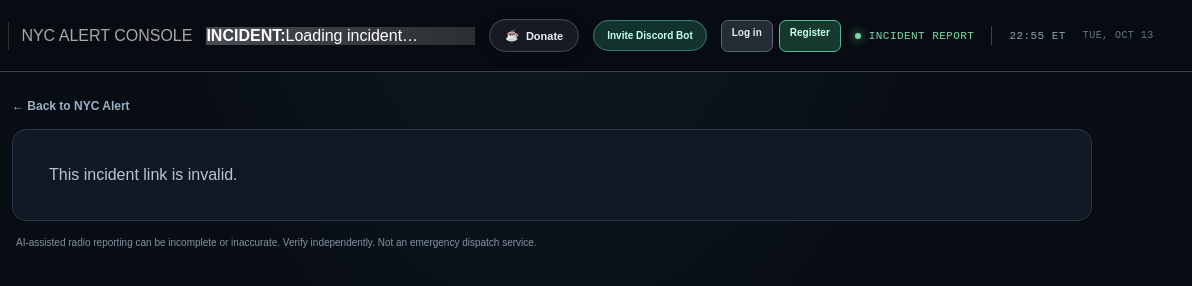
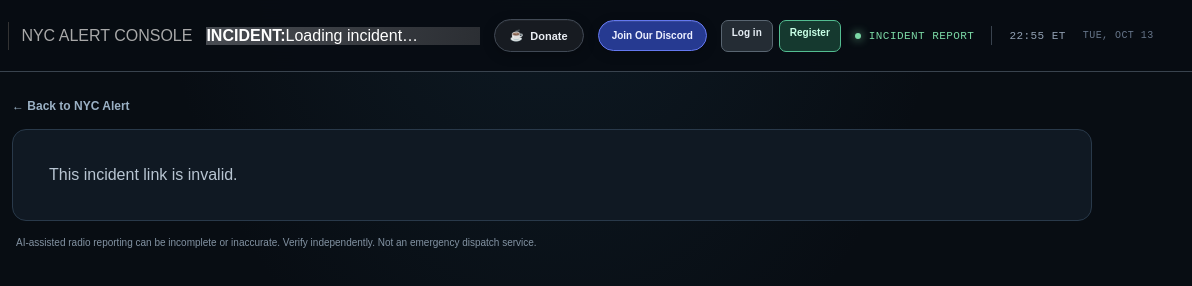
Before and after one commit to theaustinayers/NYCAlert, a website: page public/dashboard/incident.html in a window 1280 px wide. Shown: the full height of the page, 88-1280 px from the left. Drawn offline with nearby package versions, Linux system fonts and the light colour scheme.

Commit message:
Use blue Join Our Discord button

```diff
--- a/public/dashboard/activity.css
+++ b/public/dashboard/activity.css
@@ -9,7 +9,7 @@ body{background-color:#20262d;background-image:radial-gradient(ellipse at 55% -2
 .donate-button{display:inline-flex;align-items:center;justify-content:center;gap:7px;flex:0 0 auto;padding:9px 15px;border:1px solid #414955;border-radius:999px;background:#171b21;color:#e9edf3;text-decoration:none;font:600 11px var(--sans);white-space:nowrap;box-shadow:inset 0 1px rgba(255,255,255,.04),0 3px 12px rgba(0,0,0,.25);transition:background .15s ease,border-color .15s ease,transform .15s ease}
 .donate-button:hover{background:#242a32;border-color:#657181;color:#fff;text-decoration:none;transform:translateY(-1px)}
 .donate-button:focus-visible{outline:2px solid #9caebe;outline-offset:3px}
-.invite-button{display:inline-flex;align-items:center;justify-content:center;flex:0 0 auto;padding:9px 13px;border:1px solid #397b70;border-radius:999px;background:#12322d;color:#c4ffeb;text-decoration:none;font:600 10px var(--sans);white-space:nowrap;box-shadow:inset 0 1px rgba(255,255,255,.04);transition:background .15s ease,border-color .15s ease,transform .15s ease}.invite-button:hover{background:#19483f;border-color:#59b69e;color:#fff;text-decoration:none;transform:translateY(-1px)}.invite-button:focus-visible{outline:2px solid #7ce0b1;outline-offset:3px}.invite-button[hidden]{display:none}
+.invite-button{display:inline-flex;align-items:center;justify-content:center;flex:0 0 auto;padding:9px 13px;border:1px solid #6478ef;border-radius:999px;background:#263a91;color:#eef1ff;text-decoration:none;font:600 10px var(--sans);white-space:nowrap;box-shadow:inset 0 1px rgba(255,255,255,.08),0 3px 12px rgba(0,0,0,.2);transition:background .15s ease,border-color .15s ease,transform .15s ease}.invite-button:hover{background:#354db7;border-color:#8d9bff;color:#fff;text-decoration:none;transform:translateY(-1px)}.invite-button:focus-visible{outline:2px solid #aab5ff;outline-offset:3px}.invite-button[hidden]{display:none}
 .page-intro p,.stat-caption{text-transform:uppercase;letter-spacing:.035em}
 .incident-units{margin:5px 0;color:#c6d4e2;font-size:10px}
 .incident-box-number strong{color:#ffd68a}
--- a/public/dashboard/incident.html
+++ b/public/dashboard/incident.html
@@ -28,7 +28,7 @@
       </a>
       <div class="incident-ticker routine" id="incident-ticker" role="status" aria-live="polite"><span class="ticker-live-dot"></span><strong id="incident-ticker-label">INCIDENT:</strong><span id="incident-ticker-text">Loading incident…</span></div>
       <a class="donate-button" href="https://buymeacoffee.com/nycalert" target="_blank" rel="noopener noreferrer">☕ <span>Donate</span></a>
-      <a class="invite-button" id="invite-discord" href="https://discord.com/oauth2/authorize?client_id=1559381336744136764&amp;permissions=8&amp;integration_type=0&amp;scope=bot" target="_blank" rel="noopener noreferrer">Invite Discord Bot</a>
+      <a class="invite-button" id="invite-discord" href="https://discord.gg/EgkhPSZqtN" target="_blank" rel="noopener noreferrer" aria-label="Join Our Discord community">Join Our Discord</a>
       <div class="incident-auth-actions"><a class="account-button" href="/?auth=login">Log in</a><a class="account-button account-button-primary" href="/?auth=register">Register</a></div>
       <div class="topbar-right"><span class="system-state"><i></i><span>INCIDENT REPORT</span></span><span class="top-divider"></span><time id="clock">--:-- ET</time><span class="top-date" id="date-label">NEW YORK</span></div>
     </header>
```
Also changed, not shown: public/dashboard/index.html (+1 -1 lines), src/web/dashboard-server.test.ts (+4 -0 lines).
